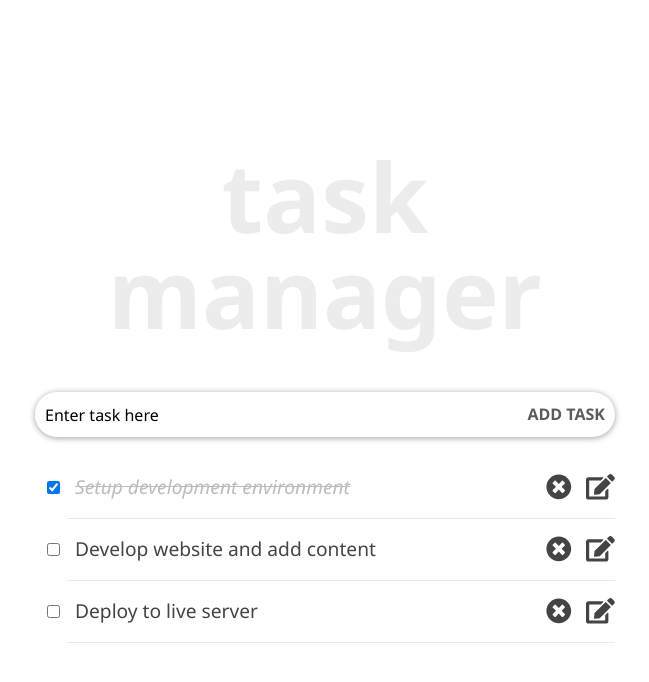
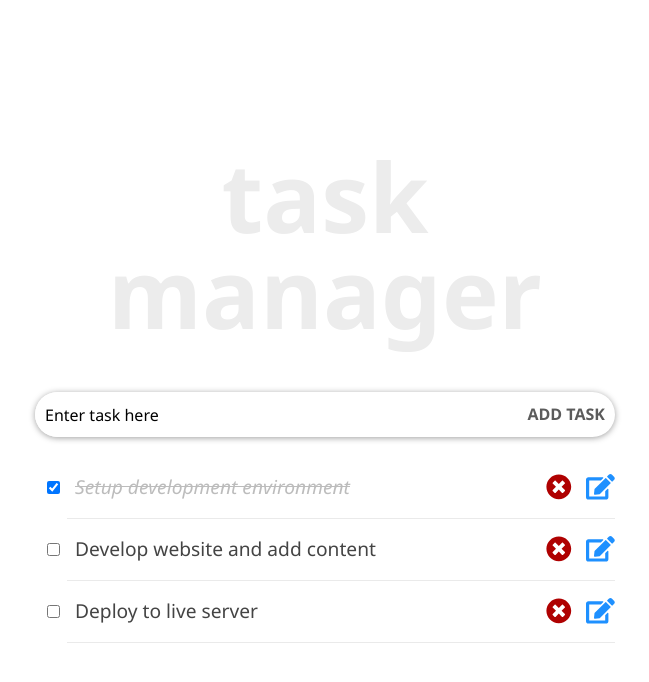
Before and after one commit to CaliforniaDev/ReactAssignment-1, a React (Create React App) app in the folder task-app/: page / in a window 1280 px wide. Shown: the top 682 px of the page, without its empty margins (315-964 px from the left). Built offline with nearby package versions, Linux system fonts and the light colour scheme.

Commit message:
Add color to task controller

```diff
--- a/task-app/src/components/TaskController.js
+++ b/task-app/src/components/TaskController.js
@@ -11,8 +11,8 @@ const TasksController = (props) => {
 
     return (
         <div className={styles.control}>
-            <span onClick={deleteTask}>{deleteIcon}</span>
-            <span onClick={editTask}>{editIcon}</span>
+            <span className={styles.deleteIcon} onClick={deleteTask}>{deleteIcon}</span>
+            <span className={styles.editIcon} onClick={editTask}>{editIcon}</span>
         </div>
     );
 }
--- a/task-app/src/components/TaskController.module.css
+++ b/task-app/src/components/TaskController.module.css
@@ -6,3 +6,10 @@
     margin-left: 15px;
     cursor: pointer;
 }
+.deleteIcon {
+    color: rgb(175, 1, 1);
+}
+
+.editIcon {
+    color: dodgerblue;
+}
```
